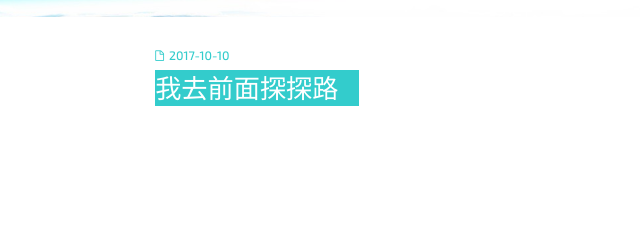
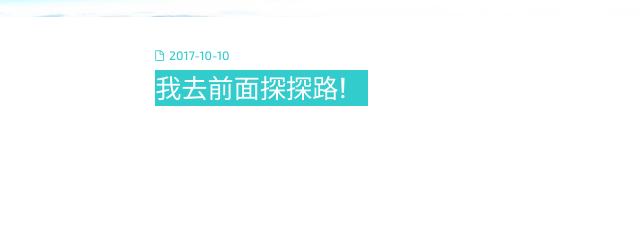
Before and after one commit to xiaozhouge/hexo-blog, a plain HTML site: page categories/日志/第一天/index.html in a window 1280 px wide. Shown: the part 153-393 px from the top of the page, 145-785 px from the left. Drawn offline with nearby package versions, Linux system fonts and the light colour scheme; some packages are replaced by stand-ins of ours; files whose address does not match are found by name; a web font is replaced by a local one.

Commit message:
Update index.html

```diff
--- a/categories/日志/第一天/index.html
+++ b/categories/日志/第一天/index.html
@@ -71,13 +71,13 @@
   <section class="post" itemscope itemprop="blogPost">
     <div id="main-col" class="alignleft">
     <time datetime="2017-10-10T10:44:12.000Z" itemprop="datePublished">
-      <a href="/2017/10/10/abc/" title="我去前面探探路" itemprop="url"  class="article-time">2017-10-10</a>
+      <a href="/2017/10/10/abc/" title="我去前面探探路!" itemprop="url"  class="article-time">2017-10-10</a>
     </time>
   <h1 itemprop="name" class="arch">
 
-    <a href="/2017/10/10/abc/" title="我去前面探探路" itemprop="url">
+    <a href="/2017/10/10/abc/" title="我去前面探探路!" itemprop="url">
         <span>
-            我去前面探探路
+            我去前面探探路!
         </span>
     </a>
 
```
